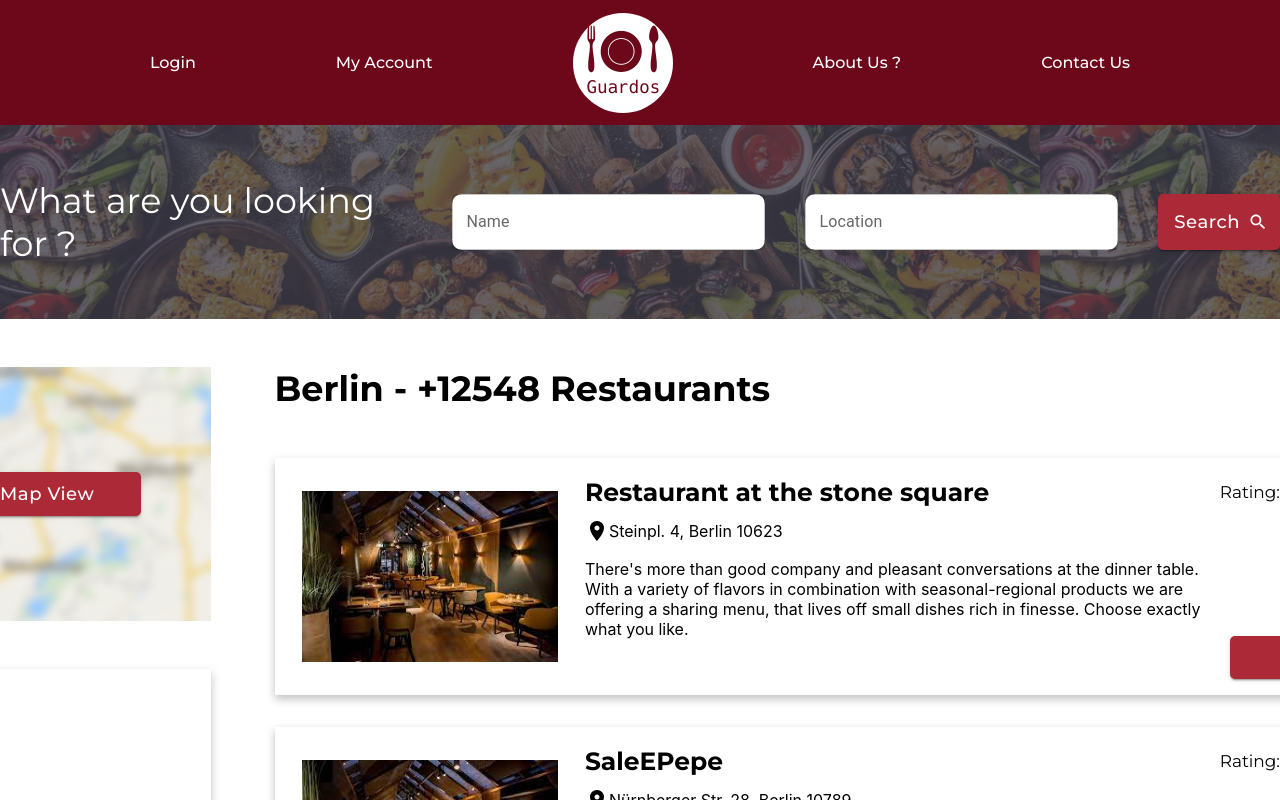
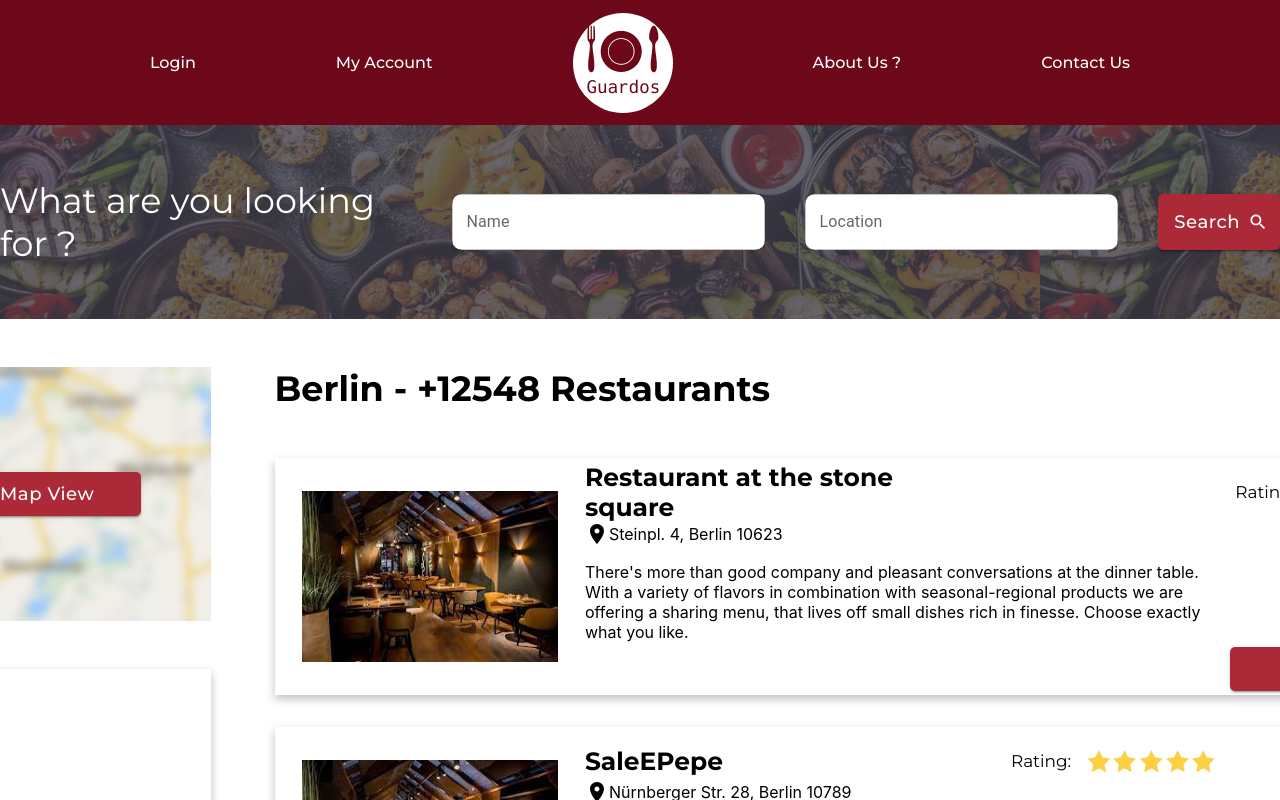
Before and after one commit to Guardos-Epitech/Guardos, a React (Create React App) app in the folder frontend/: page / in a window 1280 px wide. Shown: the top 800 px of the page. Built offline with nearby package versions, Linux system fonts and the light colour scheme.

Commit message:
rechanged restocard

```diff
--- a/frontend/src/components/RestoCard/RestoCard.module.scss
+++ b/frontend/src/components/RestoCard/RestoCard.module.scss
@@ -14,7 +14,6 @@
   font-weight: 700;
   font-family: "Montserrat", sans-serif;
   font-size: 1.56rem;
-  width: 31rem;
 }
 
 .DivAddress {
@@ -32,9 +31,7 @@
   text-align: left;
   font-size: 1rem;
   width: 39.31rem;
-  height: 6.5rem;
-  overflow: hidden;
-  text-overflow: ellipsis;
+  height: 7.06rem;
 }
 
 .DivDesc {
@@ -46,6 +43,7 @@
   font-weight: 400;
   font-family: "Montserrat", sans-serif;
   font-size: 1.06rem;
+  margin-left: 18rem;
 }
 
 .RatingImg {
@@ -55,15 +53,11 @@
 .DivRating {
   display: flex;
   align-items: center;
-  margin-left: auto;
-  position: relative;
-  left: 1rem;
 }
 
 .DivTopTitle {
   display: flex;
   align-items: center;
-  padding-bottom: 0.5rem;
 }
 
 .BtnPage {
```
